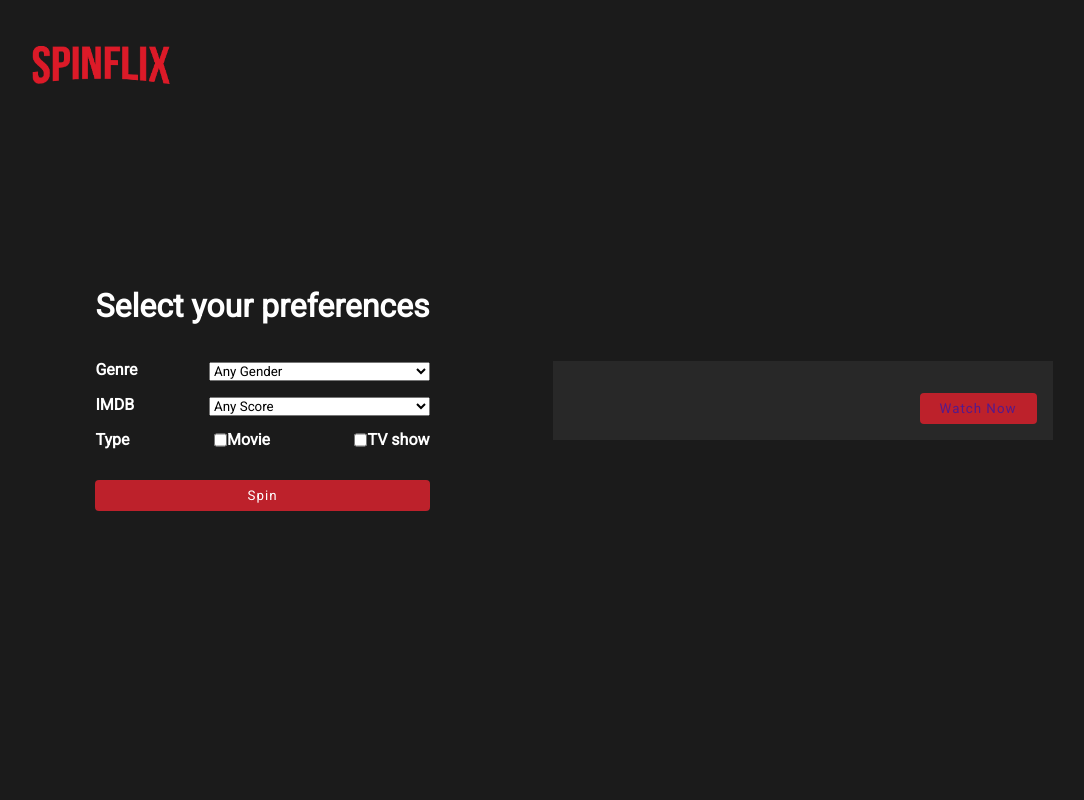
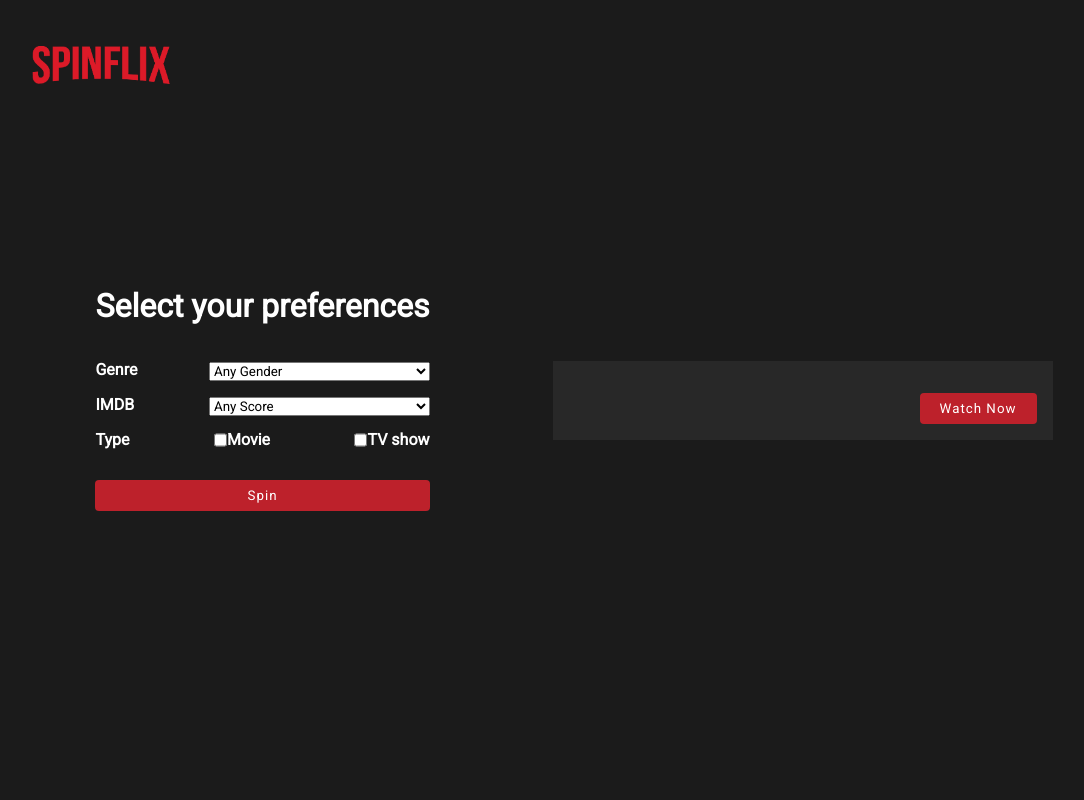
Before and after one commit to vitorbandeira1/Proj2-tecWeb, a Django app: template moviegenerator/templates/moviegenerator/teste.html in a window 1280 px wide. Shown: the whole page, without its empty margins (74-1158 px from the left). Run offline with Django 3.2, Linux system fonts and the light colour scheme; the template is opened without the code that fills it, so the values that code supplies are empty; some libraries are stand-ins or nearby versions.

Commit message:
corrigindo botao watch now

```diff
--- a/moviegenerator/static/moviegenerator/css/teste.css
+++ b/moviegenerator/static/moviegenerator/css/teste.css
@@ -125,8 +125,9 @@
     text-decoration: none;
 }
 
-.container .output .content .btn a{
+.container .output .content .btn a, a:visited{
     text-decoration: none;
+    color: white;
 }
 
 .container .output .content h2{
@@ -139,7 +140,9 @@
 .container .output .content p{
     margin-bottom: 1rem;
     font-size: small;
+    font-weight: lighter;
     letter-spacing: 1px;
+    line-height: 1rem;
 }
 
 @media (max-width: 800px){
```
